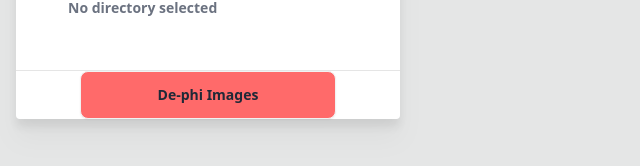
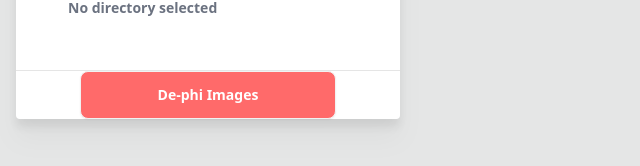
Before and after one commit to DigitalSlideArchive/ImageDePHI, a Vue app in the folder client/: page / in a window 1280 px wide. Shown: the part 314-480 px from the top of the page, without its empty margins (0-640 px from the left). Built offline with nearby package versions, Linux system fonts and the light colour scheme; no server answers.

Commit message:
Add tooltips and adjust text color on redact button

```diff
--- a/client/src/HomePage.vue
+++ b/client/src/HomePage.vue
@@ -71,7 +71,7 @@ ws.onmessage = (event) => {
           />
           <button
             type="submit"
-            class="btn btn-wide bg-accent m-auto"
+            class="btn btn-wide bg-accent m-auto text-white"
             :disabled="redacting"
             @click="
               redactImages(
--- a/client/src/components/ImageList.vue
+++ b/client/src/components/ImageList.vue
@@ -13,8 +13,12 @@ import { imageRedactionPlan } from '../store/imageStore';
     <input type="checkbox" />
     <div class="collapse-title text-xl font-medium">
       {{index}}
-      <i v-if="!image.missing_tags" class="ri-checkbox-circle-fill text-green-600"></i>
-      <i v-else-if="image.missing_tags.length > 0" class="ri-error-warning-fill text-red-600"></i>
+      <div v-if="!image.missing_tags" class="tooltip tooltip-right z-50 w-min" data-tip="Ready to redact.">
+          <i class="ri-checkbox-circle-fill text-green-600"></i>
+      </div>
+      <div v-else-if="image.missing_tags.length > 0" class="tooltip tooltip-right z-50 w-min" :data-tip="`${ image.missing_tags.length } tag(s) missing redaction rules.`">
+        <i class="ri-error-warning-fill text-red-600"></i>
+      </div>
 
     </div>
     <div class="collapse-content">
```
